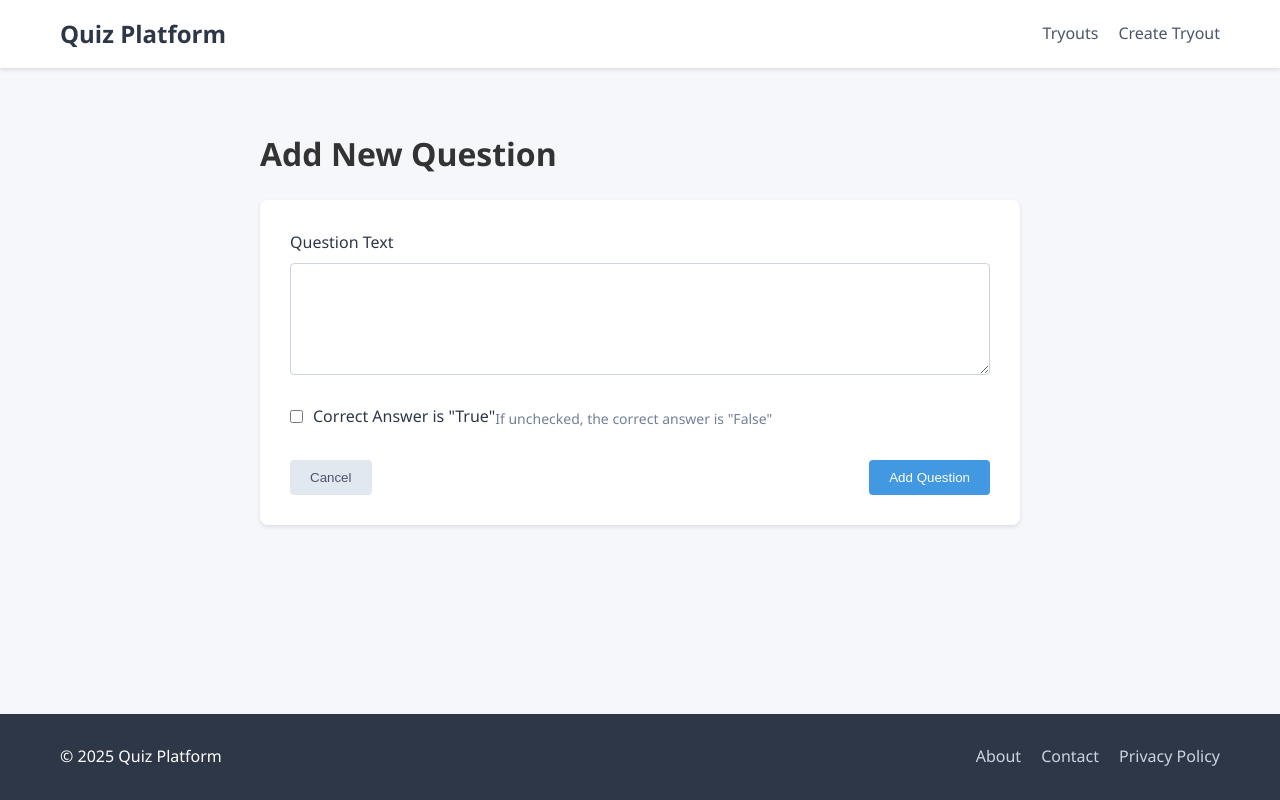
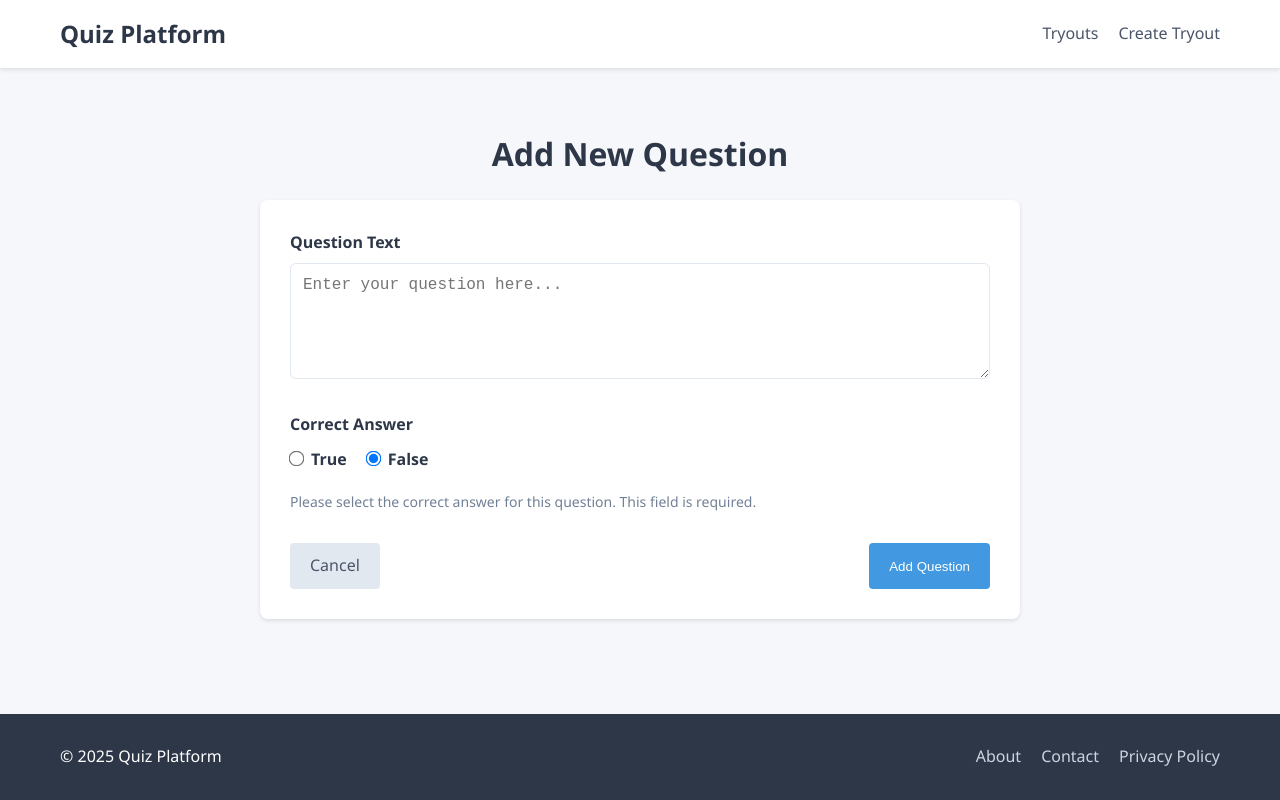
Before and after one commit to Cyades/quiz-platform-fe, a React (Create React App) app: page /tryout/1/questions/new in a window 1280 px wide. Built offline with nearby package versions, Linux system fonts and the light colour scheme.

Commit message:
fix : fix question

```diff
--- a/src/App.css
+++ b/src/App.css
@@ -624,3 +624,71 @@ button:disabled {
   justify-content: center;
   padding: 20px;
 }
+
+/* Radio button styles */
+.radio-group {
+  display: flex;
+  margin-top: 10px;
+  margin-bottom: 10px;
+  gap: 20px;
+}
+
+.radio-label {
+  display: flex;
+  align-items: center;
+  cursor: pointer;
+  font-weight: normal;
+  margin-bottom: 0;
+}
+
+.radio-label input[type="radio"] {
+  margin-right: 8px;
+  transform: scale(1.2);
+}
+
+.question-form {
+  max-width: 800px;
+  margin: 0 auto;
+  padding: 30px;
+  background-color: #fff;
+  border-radius: 8px;
+  box-shadow: 0 2px 4px rgba(0, 0, 0, 0.1);
+}
+
+.question-form-container h1 {
+  text-align: center;
+  margin-bottom: 20px;
+  color: #2d3748;
+}
+
+.form-group {
+  margin-bottom: 25px;
+}
+
+.form-group label {
+  display: block;
+  margin-bottom: 8px;
+  font-weight: 600;
+  color: #2d3748;
+}
+
+.form-group textarea {
+  width: 100%;
+  padding: 12px;
+  border: 1px solid #e2e8f0;
+  border-radius: 6px;
+  font-size: 16px;
+  transition: border-color 0.3s;
+}
+
+.form-group textarea:focus {
+  border-color: #4299e1;
+  box-shadow: 0 0 0 3px rgba(66, 153, 225, 0.15);
+  outline: none;
+}
+
+.help-text {
+  margin-top: 6px;
+  font-size: 14px;
+  color: #718096;
+}
--- a/src/pages/QuestionForm.tsx
+++ b/src/pages/QuestionForm.tsx
@@ -1,5 +1,5 @@
 import React, { useState, useEffect } from 'react';
-import { useNavigate, useParams } from 'react-router-dom';
+import { useNavigate, useParams, Link } from 'react-router-dom';
 import axios from 'axios';
 import { Question, QuestionInput } from '../types';
 
@@ -14,6 +14,7 @@ const QuestionForm: React.FC = () => {
   });
   const [isLoading, setIsLoading] = useState<boolean>(false);
   const [error, setError] = useState<string | null>(null);
+  const [fetchingQuestion, setFetchingQuestion] = useState<boolean>(isEditMode);
 
   const API_BASE_URL = process.env.REACT_APP_API_URL || 'http://localhost:8080';
 
@@ -22,21 +23,44 @@ const QuestionForm: React.FC = () => {
     if (isEditMode && questionId) {
       const fetchQuestion = async () => {
         try {
-          setIsLoading(true);
+          setFetchingQuestion(true);
+          console.log(`Fetching question with ID: ${questionId} for tryout ${id}`);
+
+          // First check if the tryout exists
+          try {
+            await axios.get(`${API_BASE_URL}/api/v1/tryouts/${id}`);
+          } catch (tryoutErr) {
+            console.error('Error fetching tryout:', tryoutErr);
+            setError('Unable to find the specified tryout.');
+            setFetchingQuestion(false);
+            return;
+          }
+
+          // Then fetch the question details
           const response = await axios.get(`${API_BASE_URL}/api/v1/tryouts/${id}/questions/${questionId}`);
+          console.log("Question data received:", response.data);
+
           const question: Question = response.data;
+
+          // Ensure isTrue is explicitly a boolean value
+          const isTrue = question.isTrue === true;
 
           setFormData({
             text: question.text,
-            isTrue: question.isTrue
+            isTrue: isTrue
           });
 
+          console.log("Form data set to:", { text: question.text, isTrue: isTrue });
           setError(null);
-        } catch (err) {
+        } catch (err: any) {
           console.error('Error fetching question details:', err);
-          setError('Failed to load question details. Please try again later.');
+          if (err.response && err.response.status === 404) {
+            setError('Question not found. It may have been deleted.');
+          } else {
+            setError('Failed to load question details. Please try again later.');
+          }
         } finally {
-          setIsLoading(false);
+          setFetchingQuestion(false);
         }
       };
 
@@ -45,10 +69,18 @@ const QuestionForm: React.FC = () => {
   }, [id, questionId, isEditMode, API_BASE_URL]);
 
   const handleChange = (e: React.ChangeEvent<HTMLInputElement | HTMLTextAreaElement>) => {
-    const { name, value, type } = e.target as HTMLInputElement;
+    const { name, value } = e.target;
     setFormData({
       ...formData,
-      [name]: type === 'checkbox' ? (e.target as HTMLInputElement).checked : value
+      [name]: value
+    });
+  };
+
+  // Ensure the boolean value is explicitly set
+  const handleRadioChange = (value: boolean) => {
+    setFormData({
+      ...formData,
+      isTrue: value
     });
   };
 
@@ -58,24 +90,38 @@ const QuestionForm: React.FC = () => {
     try {
       setIsLoading(true);
 
+      // Ensure we're sending a valid boolean value for isTrue
+      const questionData = {
+        text: formData.text,
+        isTrue: formData.isTrue === true // Force it to be a boolean true/false
+      };
+
+      console.log("Submitting question data:", questionData);
+
       if (isEditMode && questionId) {
         // Update existing question
-        await axios.put(`${API_BASE_URL}/api/v1/tryouts/${id}/questions/${questionId}`, formData);
+        await axios.put(`${API_BASE_URL}/api/v1/tryouts/${id}/questions/${questionId}`, questionData);
       } else {
         // Create new question
-        await axios.post(`${API_BASE_URL}/api/v1/tryouts/${id}/questions`, formData);
+        await axios.post(`${API_BASE_URL}/api/v1/tryouts/${id}/questions`, questionData);
       }
 
       navigate(`/tryout/${id}`);
     } catch (err: any) {
       console.error('Error saving question:', err);
-      setError(err.response?.data?.error || 'Failed to save question. Please try again.');
+      if (err.response?.data?.error) {
+        setError(err.response.data.error);
+      } else if (err.response?.status === 400) {
+        setError('Invalid input data. Please ensure all fields are filled correctly.');
+      } else {
+        setError('Failed to save question. Please try again.');
+      }
     } finally {
       setIsLoading(false);
     }
   };
 
-  if (isLoading && isEditMode) {
+  if (fetchingQuestion) {
     return <div className="loading">Loading question details...</div>;
   }
 
@@ -95,26 +141,41 @@ const QuestionForm: React.FC = () => {
             value={formData.text}
             onChange={handleChange}
             required
+            placeholder="Enter your question here..."
           ></textarea>
         </div>
 
-        <div className="form-group checkbox-group">
-          <label>
-            <input
-              type="checkbox"
-              name="isTrue"
-              checked={formData.isTrue}
-              onChange={handleChange}
-            />
-            Correct Answer is "True"
-          </label>
-          <p className="help-text">If unchecked, the correct answer is "False"</p>
+        <div className="form-group">
+          <label>Correct Answer</label>
+          <div className="radio-group">
+            <label className="radio-label">
+              <input
+                type="radio"
+                name="correctAnswer"
+                checked={formData.isTrue === true}
+                onChange={() => handleRadioChange(true)}
+                required
+              />
+              True
+            </label>
+            <label className="radio-label">
+              <input
+                type="radio"
+                name="correctAnswer"
+                checked={formData.isTrue === false}
+                onChange={() => handleRadioChange(false)}
+                required
+              />
+              False
+            </label>
+          </div>
+          <p className="help-text">Please select the correct answer for this question. This field is required.</p>
         </div>
 
         <div className="form-actions">
-          <button type="button" onClick={() => navigate(`/tryout/${id}`)} className="cancel-btn">
+          <Link to={`/tryout/${id}`} className="cancel-btn">
             Cancel
-          </button>
+          </Link>
           <button type="submit" className="submit-btn" disabled={isLoading}>
             {isLoading ? 'Saving...' : isEditMode ? 'Update Question' : 'Add Question'}
           </button>
```
